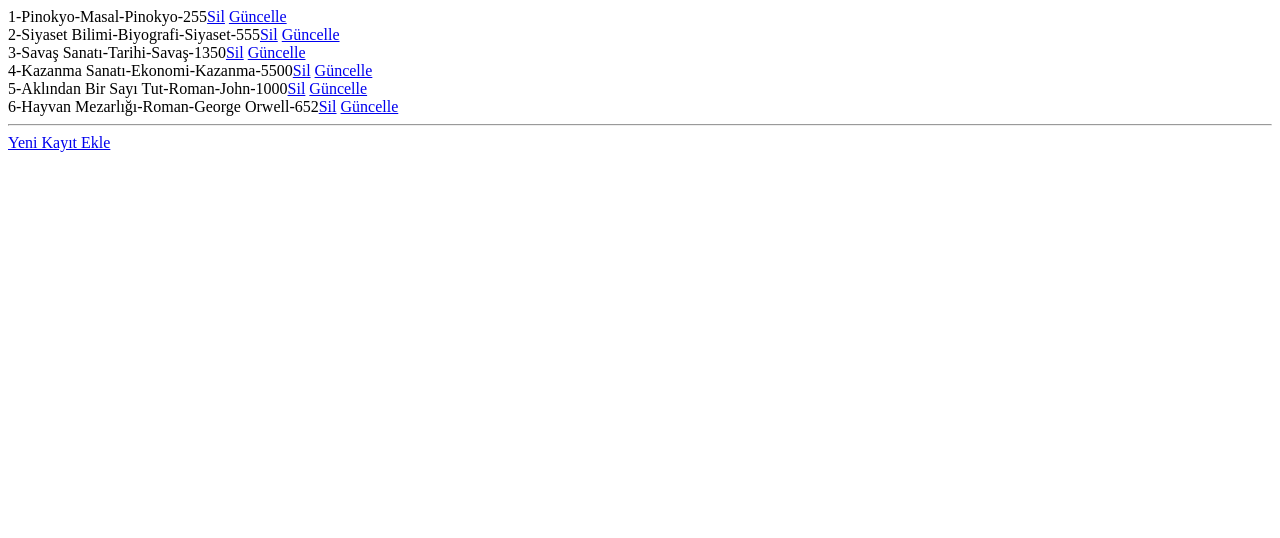
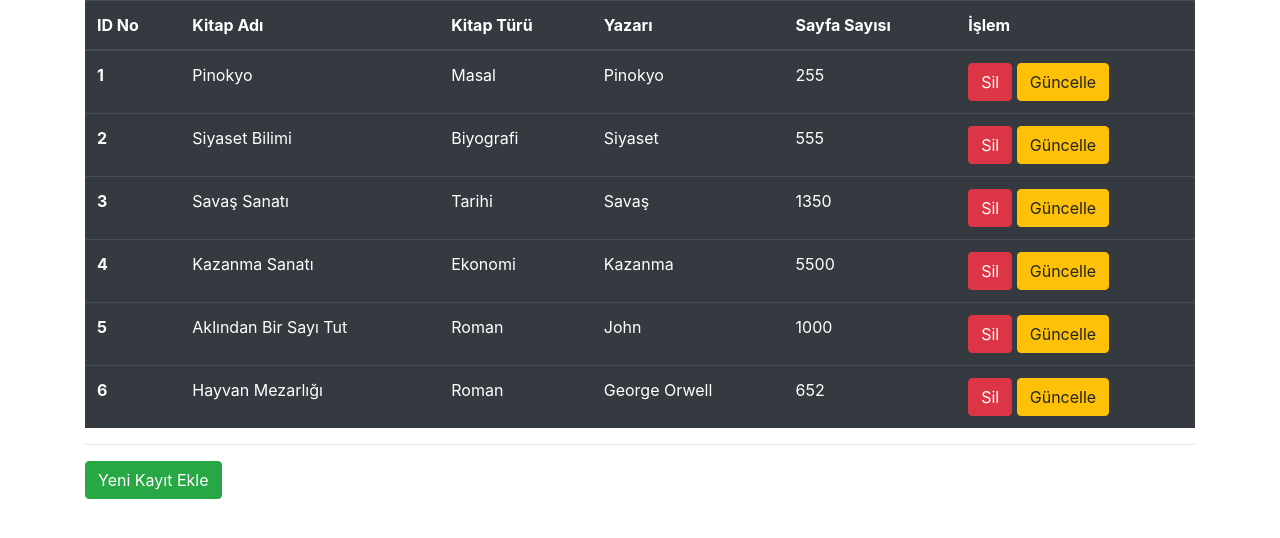
Before and after one commit to FAKEWOL/Web_Programciligi_2Donem_1Sinav, a PHP site: page / in a window 1280 px wide. Shown: the top 538 px of the page. Run offline with PHP 8.4, Linux system fonts and the light colour scheme; data comes from the database, SQL or seed files in the repository.

Commit message:
Update index.php

```diff
--- a/index.php
+++ b/index.php
@@ -1,30 +1,55 @@
-<!DOCTYPE html>
-<html lang="tr">
-<head>
+<!doctype html>
+<html lang="en">
+  <head>
     <meta charset="utf-8">
-    <meta name="viewport" content="width=device-width, initial-scale=1.0">
-    <title>Document</title>
-</head>
-<body>
-    <?php
-    // baglanti.php Sayfası İle Bağlantı Kurar
+    <meta name="viewport" content="width=device-width, initial-scale=1, shrink-to-fit=no">
+    <link rel="stylesheet" href="https://cdn.jsdelivr.net/npm/bootstrap@4.6.2/dist/css/bootstrap.min.css" integrity="sha384-xOolHFLEh07PJGoPkLv1IbcEPTNtaed2xpHsD9ESMhqIYd0nLMwNLD69Npy4HI+N" crossorigin="anonymous">
+    <title>Hello, world!</title>
+  </head>
+  <body>
+    <div class="container">
+
+
+  <?php
     @include("baglanti.php");
-
-    // Veri Tabanındaki Verileri Çağırır Ve Yazdırır
     $sorgu="select * from kitaplar";
     if($veri=@mysqli_query($baglanti,$sorgu)){
+        echo "<table class='table table-hover table-dark'>";
+        echo "<thead>
+                <tr>
+                    <th scope='col'>ID No</th>
+                    <th scope='col'>Kitap Adı</th>
+                    <th scope='col'>Kitap Türü</th>
+                    <th scope='col'>Yazarı</th>
+                    <th scope='col'>Sayfa Sayısı</th>
+                    <th scope='col'>İşlem</th>
+                </tr>
+              </thead>
+              <tbody>";
         while($kayit=@mysqli_fetch_array($veri)){
-            echo
-            $kayit["kitap_id"]."-".
-            $kayit["kitap_adi"]."-".
-            $kayit["kitap_tur"]."-".
-            $kayit["kitap_yazar"]."-".
-            $kayit["kitap_sayfa"]."<a href='#'>Sil</a>  <a href='#'>Güncelle</a>".
-            "<br>";
+            echo "<tr>
+                    <th scope='row'>".$kayit["kitap_id"]."</th>
+                        <td>".$kayit["kitap_adi"]."</td>
+                        <td>".$kayit["kitap_tur"]."</td>
+                        <td>".$kayit["kitap_yazar"]."</td>
+                        <td>".$kayit["kitap_sayfa"]."</td>
+                        <td>
+                            <a class='btn btn-danger' href='sil.php?id=".$kayit['kitap_id']."'>Sil</a>
+                            <a class='btn btn-warning' href='guncelle.php?id=".$kayit['kitap_id']."'>Güncelle</a>
+                        </td>
+
+                  </tr>";
+
         }
+        echo "<tbody></table>";
     }
+
     ?>
     <hr>
-    <a href="ekle.php">Yeni Kayıt Ekle</a>
-</body>
+    <a class="btn btn-success" href="ekle.php">Yeni Kayıt Ekle</a>
+
+    </div>
+    <script src="https://cdn.jsdelivr.net/npm/jquery@3.5.1/dist/jquery.slim.min.js" integrity="sha384-DfXdz2htPH0lsSSs5nCTpuj/zy4C+OGpamoFVy38MVBnE+IbbVYUew+OrCXaRkfj" crossorigin="anonymous"></script>
+    <script src="https://cdn.jsdelivr.net/npm/bootstrap@4.6.2/dist/js/bootstrap.bundle.min.js" integrity="sha384-Fy6S3B9q64WdZWQUiU+q4/2Lc9npb8tCaSX9FK7E8HnRr0Jz8D6OP9dO5Vg3Q9ct" crossorigin="anonymous"></script>
+  </body>
 </html>
```
